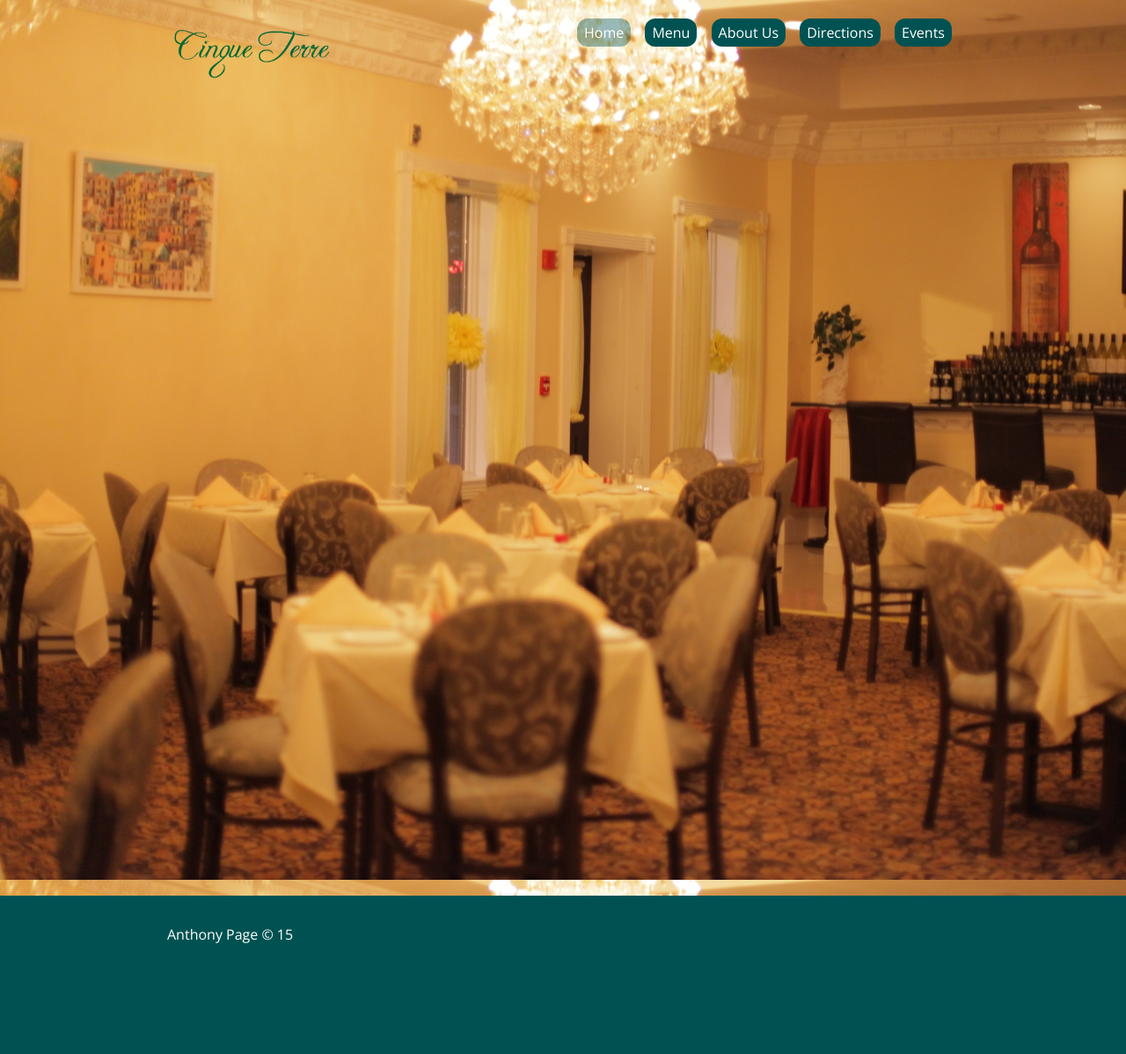
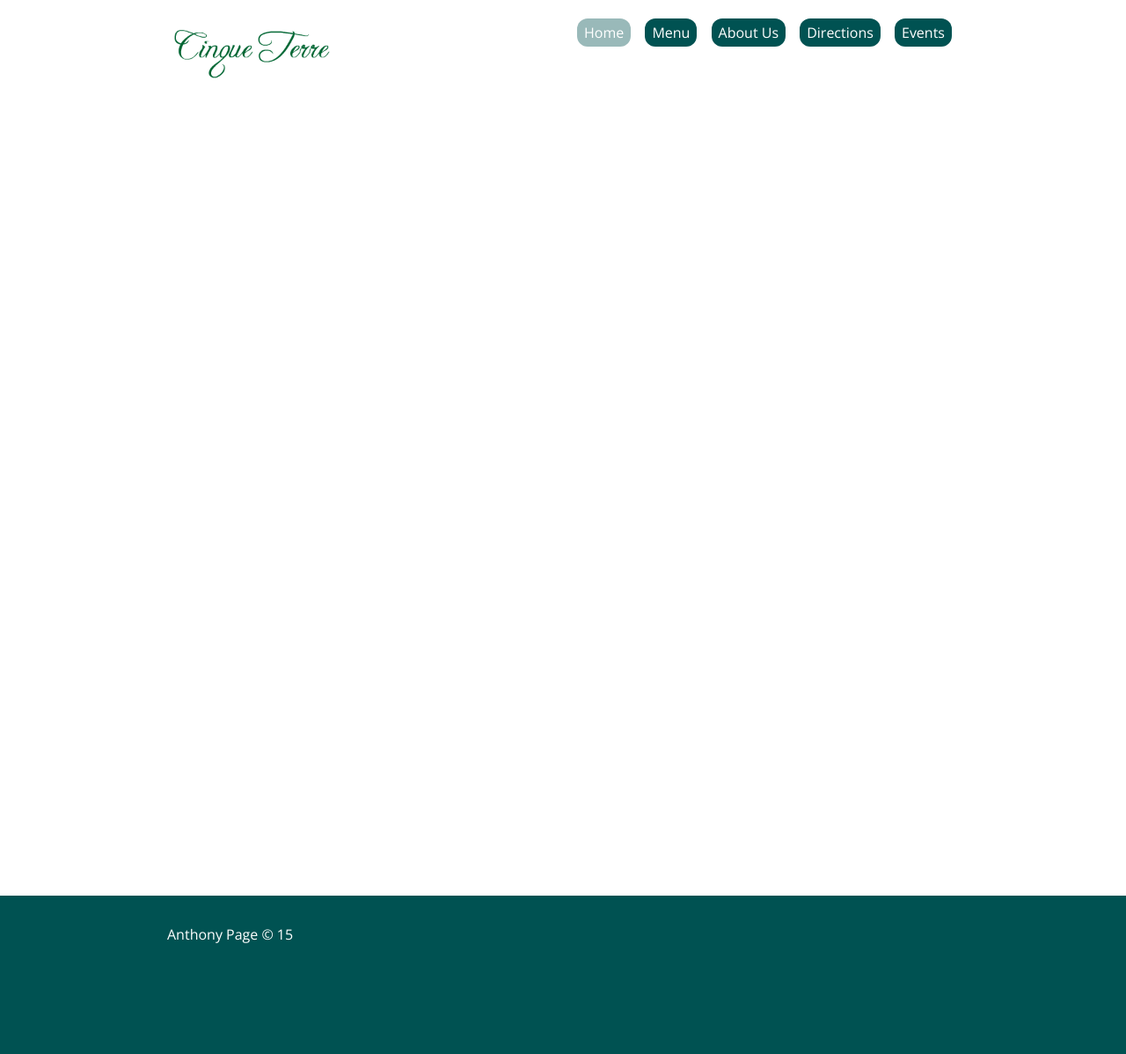
Before and after one commit to cinqueterreli/cinqueterre.github.io, a Jekyll site: the page built from 00index.html, in a window 1280 px wide. Shown: the whole page at 88% size. Built offline with Jekyll 4.4.1, drawn with Linux system fonts in a browser that asks for light colours.

Commit message:
added font faces, removed background image

```diff
--- a/css/main.css
+++ b/css/main.css
@@ -2,6 +2,21 @@
 	box-sizing: border-box; /* check prefixes, this will make the border be included in the width of an element */
 	margin:0;
 	padding:0;
+}
+
+@font-face {
+	font-family: scriptHead;
+	src: url(fonts/dancingscript.ttf);
+}
+
+@font-face {
+	font-family: bodyText;
+	src: url(fonts/champagne&limousines.ttf);
+}
+
+@font-face {
+	font-family: navText;
+	src: url(fonts/alpacascarlett.ttf);
 }
 
 html {
@@ -10,7 +25,6 @@
 
 body {
   font-family: 'Open Sans', serif;
-  background-image: url("/images/backgroundimage.JPG");
   margin:0 auto;
   font-weight: 400;
   line-height: 1.5;
```
